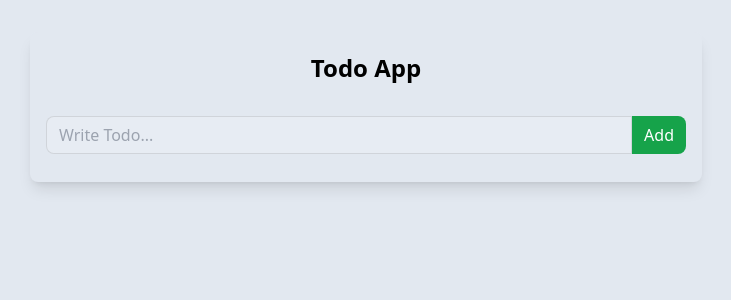
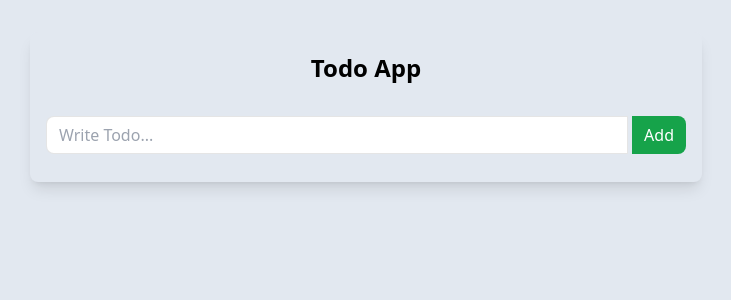
Before and after one commit to ashish4x/TodoLocal, a React (Vite) app: page / in a window 1280 px wide. Shown: the top 300 px of the page, without its empty margins (274-1005 px from the left). Built offline with nearby package versions, Linux system fonts and the light colour scheme.

Commit message:
tweak color

```diff
--- a/src/components/TodoForm.jsx
+++ b/src/components/TodoForm.jsx
@@ -23,7 +23,7 @@ function TodoForm() {
                 placeholder="Write Todo..."
                 value={todo}
                 onChange={(e)=> setTodo(e.target.value)}
-                className="w-full border border-black/10 rounded-l-lg px-3 outline-none duration-150 bg-white/20 py-1.5"
+                className="w-full border border-black/10 rounded-l-lg px-3 outline-0.5 duration-150 bg-white/2 py-1.5 mr-1"
             />
             <button type="submit" className="rounded-r-lg px-3 py-1 bg-green-600 text-white shrink-0">
                 Add
```
